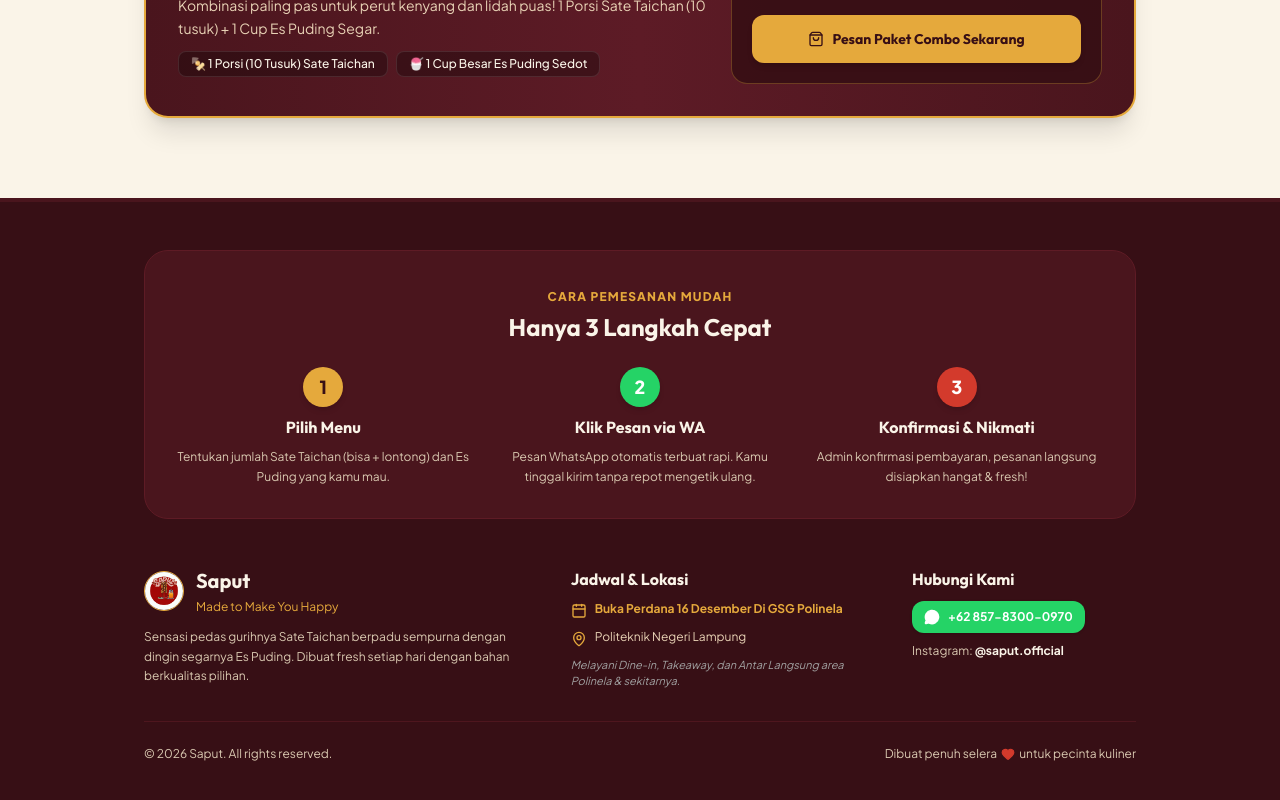
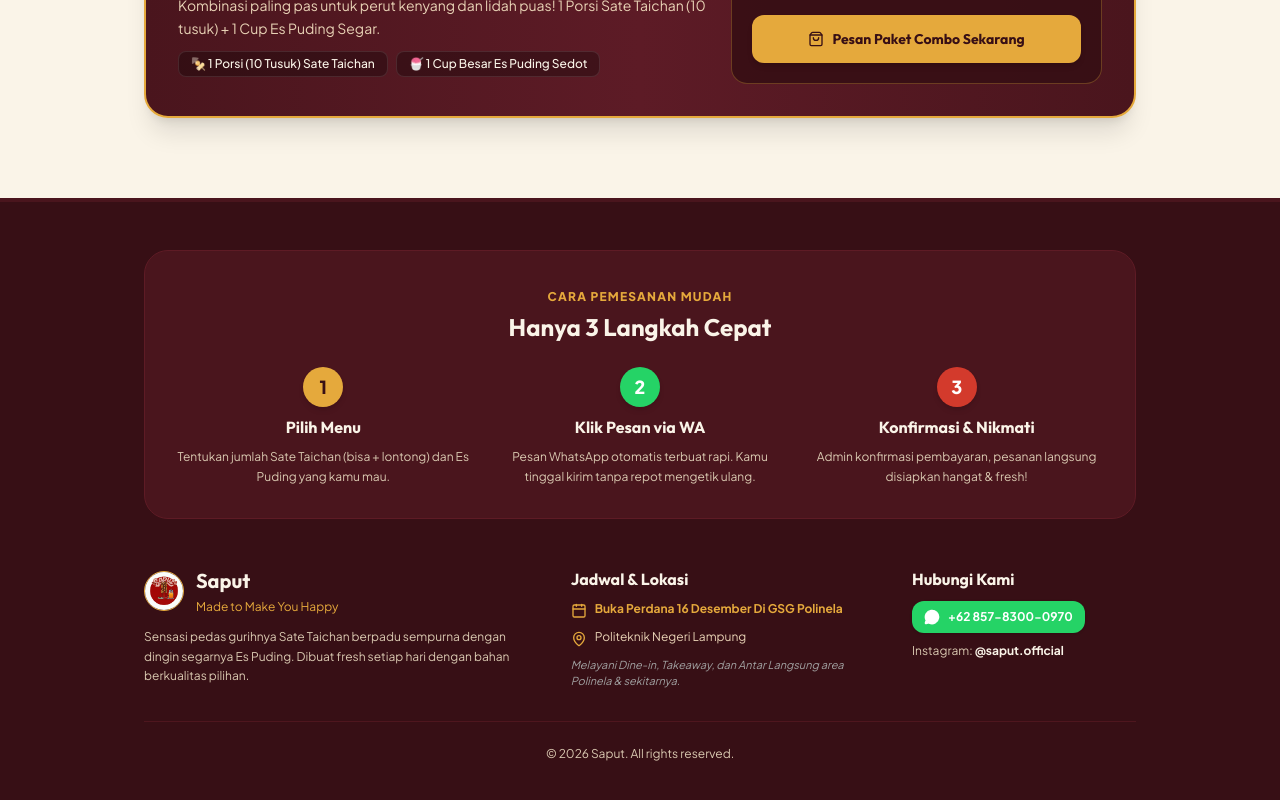
Before and after one commit to nuby911/Saput, a React (Vite) app: page / in a window 1280 px wide. Shown: the part 1624-2424 px from the top of the page. Built offline with nearby package versions, Linux system fonts and the light colour scheme; no server answers.

Commit message:
chore: remove tagline note from footer bottom

```diff
--- a/src/components/Footer.jsx
+++ b/src/components/Footer.jsx
@@ -1,5 +1,5 @@
 import React from 'react';
-import { Calendar, MapPin, MessageCircle, Heart, Sparkles } from 'lucide-react';
+import { Calendar, MapPin, MessageCircle } from 'lucide-react';
 import { storeConfig } from '../data/menuData.js';
 
 export default function Footer() {
@@ -118,11 +118,8 @@ export default function Footer() {
         </div>
 
         {/* Bottom copyright */}
-        <div className="pt-6 flex flex-col sm:flex-row items-center justify-between text-xs text-[#D9C8B0] gap-2">
+        <div className="pt-6 text-center text-xs text-[#D9C8B0]">
           <p>© {new Date().getFullYear()} Saput. All rights reserved.</p>
-          <p className="flex items-center gap-1">
-            Dibuat penuh selera <Heart className="w-3.5 h-3.5 text-[#D33A2C] fill-[#D33A2C]" /> untuk pecinta kuliner
-          </p>
         </div>
 
       </div>
```
